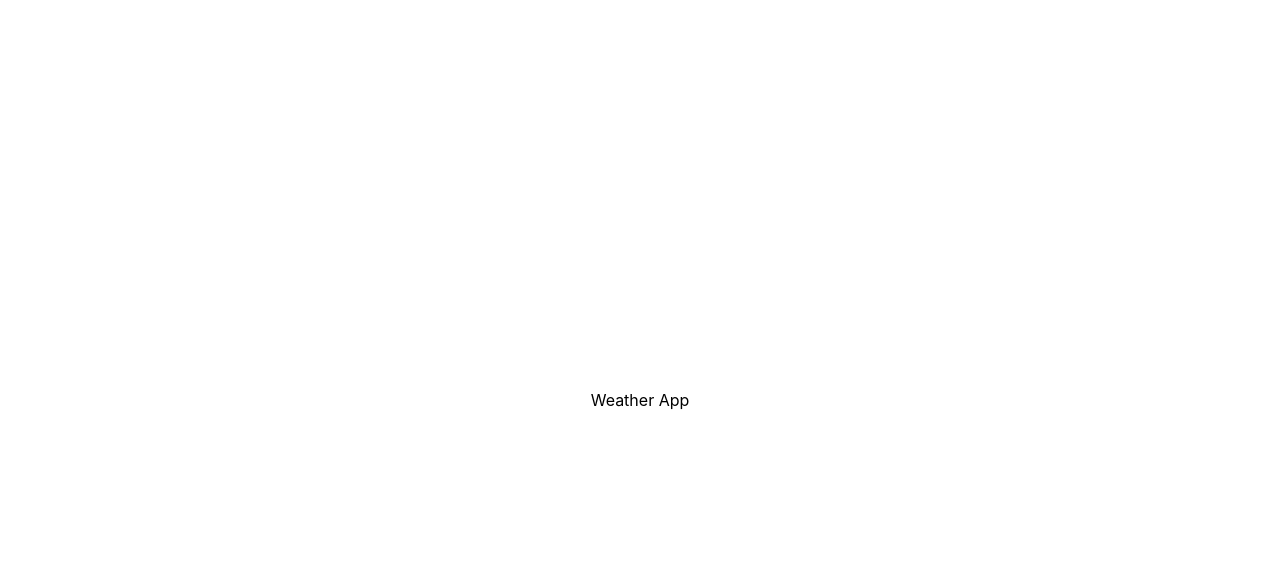
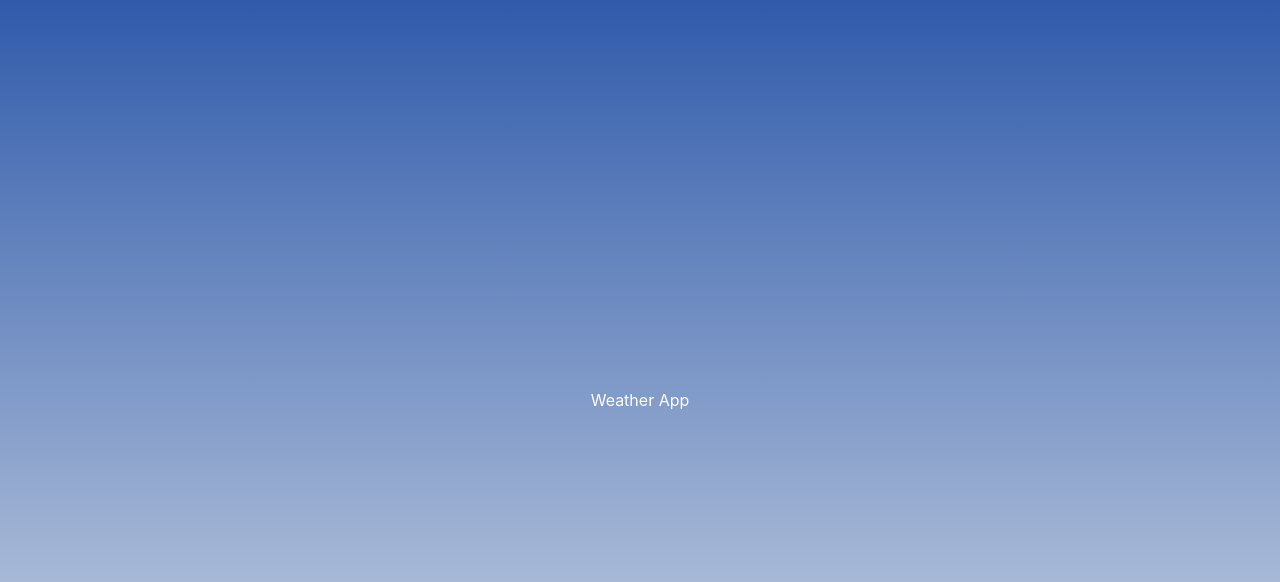
Before and after one commit to kila21/Weather, a React (Vite) app: page / in a window 1280 px wide. Shown: the top 582 px of the page. Built offline with nearby package versions, Linux system fonts and the light colour scheme.

Commit message:
add main body styles

```diff
--- a/src/index.css
+++ b/src/index.css
@@ -17,7 +17,10 @@
 body {
   margin: 0;
   display: flex;
-  place-items: center;
+  align-items: center;
+  justify-content: center;
   min-width: 100vw;
   min-height: 100vh;
+  background-image: linear-gradient(180deg, #305baa 0%, #4c6fac77 75%);
+  color: white;
 }
```
